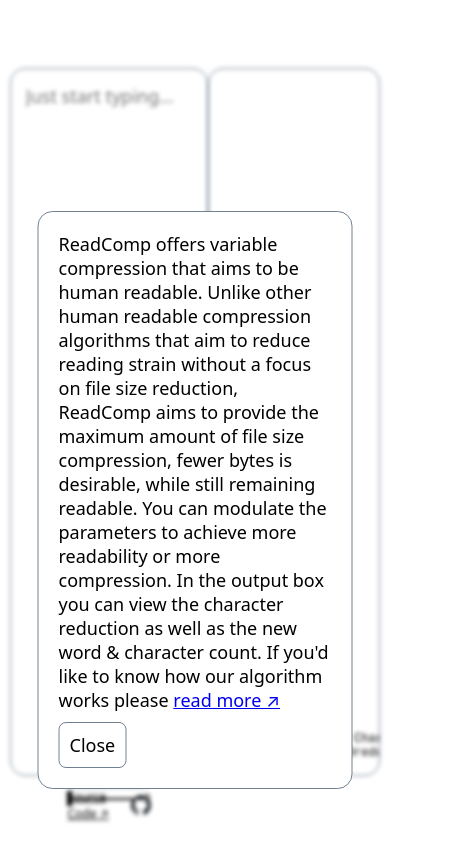
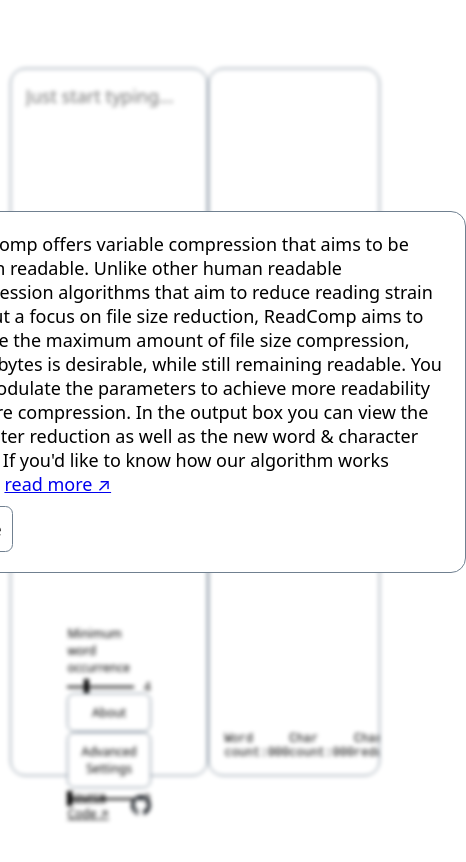
Before and after one commit to Axel-Jalonen/comp.axelj.dev, a website with bundled scripts: page index.html in a window 390 px wide. Both pictures are taken after a click on the button "About". Shown: the whole page, 466 px wide, since content can reach past the window. Built offline with nearby package versions, Linux system fonts and the light colour scheme.

Commit message:
Make advanced settings modal mobile friendly

```diff
--- a/styles/mobile.css
+++ b/styles/mobile.css
@@ -12,12 +12,10 @@
     #arrow-svg {
         display: none;
     }
-
-    #about-container {
+    .modal {
         width: 70%;
         top: 25%;
     }
-
     #input-container {
         width: 90%;
         justify-content: space-between;
```
